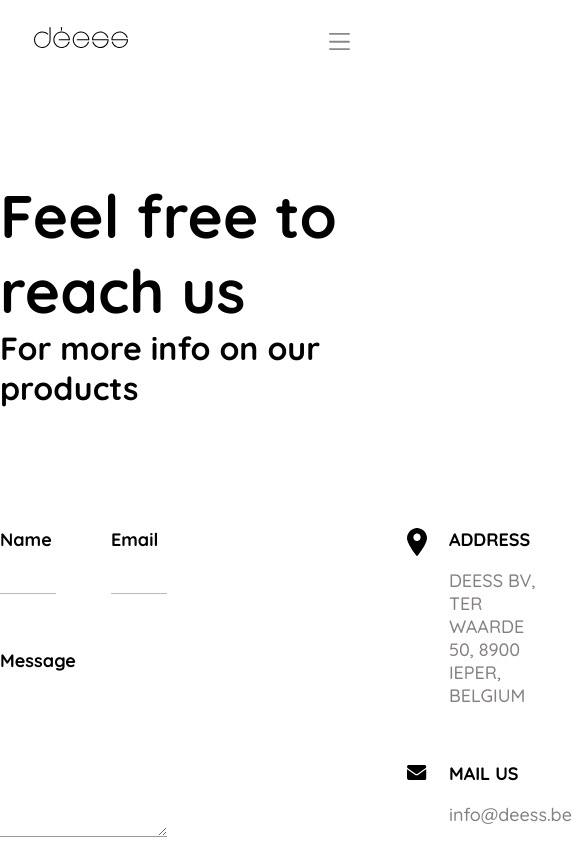
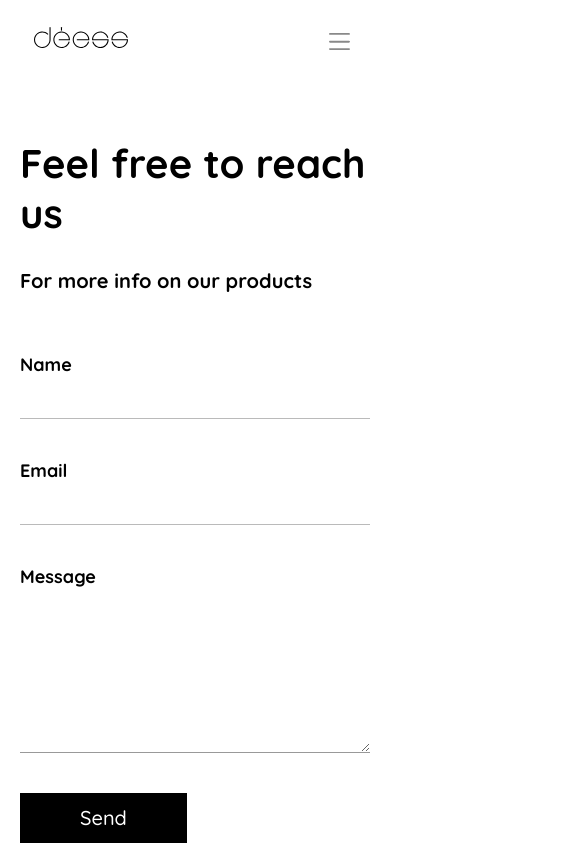
Before and after one commit to dmccorp/deess-website, a Next.js app: page /contact-us in a window 390 px wide. Shown: the top 845 px of the page, 572 px wide, since content can reach past the window. Built offline with nearby package versions, Linux system fonts and the light colour scheme.

Commit message:
contact us responsive

```diff
--- a/components/ContactUs/styles.module.scss
+++ b/components/ContactUs/styles.module.scss
@@ -1,26 +1,39 @@
 .container {
   max-width: 1200px;
   margin: auto;
-  padding: 100px 0 120px;
+  padding: 60px 20px 120px;
+  @media screen and (min-width: 800px) {
+    padding: 100px 20px 120px;
+  }
   font-size: 18px;
   h1 {
+    font-size: 40px;
+    margin: 0 0 30px;
+    @media screen and (min-width: 800px) {
+      margin: 0;
       font-size: 60px;
     }
+  }
   h2 {
+    font-size: 20px;
+    margin: 0;
+    @media screen and (min-width: 800px) {
       font-size: 32px;
+    }
     color: 626262;
-  }
-  h1,
-  h2 {
-    margin: 0;
   }
 }
 .head {
+  padding-bottom: 60px;
+  @media screen and (min-width: 800px) {
     padding-bottom: 120px;
+  }
 }
 
 .row {
+  @media screen and (min-width: 800px) {
     display: flex;
+  }
 }
 .rowGap {
   gap: 95px;
@@ -35,6 +48,10 @@
   flex-direction: column;
   gap: 10px;
   font-weight: bold;
+  margin: 0 0 40px;
+  @media screen and (min-width: 800px) {
+    margin: 0;
+  }
   input,
   textarea {
     border-width: 0 0 1px 0;
@@ -46,6 +63,10 @@
 }
 
 .iconCol {
+  margin: 0 0 20px;
+  @media screen and (min-width: 800px) {
+    margin: 0;
+  }
   img {
     width: 20px;
   }
@@ -57,13 +78,19 @@
   gap: 22px;
 }
 .contactForm {
+  margin: 0 0 40px;
+  @media screen and (min-width: 800px) {
     width: 65%;
+    margin: 0;
+    gap: 55px;
+  }
   display: flex;
   flex-direction: column;
-  gap: 55px;
 }
 .contactInfo {
+  @media screen and (min-width: 800px) {
     width: 35%;
+  }
   display: flex;
   flex-direction: column;
   gap: 55px;
```
Lines whose indentation alone changed are shown as unchanged.
